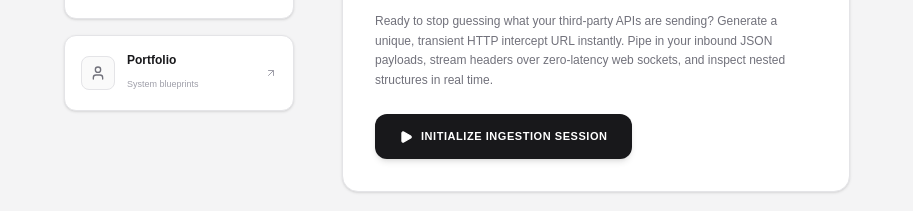
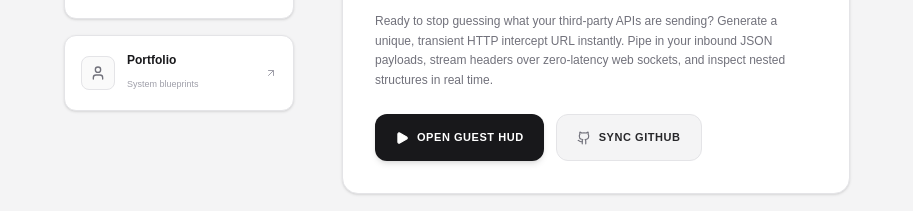
Before and after one commit to iamxenon404/Xenolog404, a Next.js app in the folder frontend/: page / in a window 1280 px wide. Shown: the part 1298-1509 px from the top of the page, without its empty margins (183-1096 px from the left). Built offline with nearby package versions, Linux system fonts and the light colour scheme; no server answers.

Commit message:
updated project buttons to work like hero guest nd sync

```diff
--- a/frontend/app/landing-page/components/Projects.tsx
+++ b/frontend/app/landing-page/components/Projects.tsx
@@ -1,12 +1,15 @@
 'use client';
 
-import { ArrowUpRight, FolderGit2, Github, Play, User, Terminal } from 'lucide-react';
+import { ArrowUpRight, FolderGit2, Github, Play, User, Terminal, ArrowRight, Loader2 } from 'lucide-react';
+import { signIn, useSession } from 'next-auth/react';
 
 interface ProjectsProps {
   onEnterGuest: () => void;
 }
 
 export default function Projects({ onEnterGuest }: ProjectsProps) {
+  const { data: session, status } = useSession();
+
   return (
     <section className="w-full max-w-[850px] mx-auto px-8 py-24 border-t border-zinc-200 dark:border-zinc-900/60 mt-12 text-left transition-colors duration-700">
 
@@ -64,7 +67,7 @@ export default function Projects({ onEnterGuest }: ProjectsProps) {
           </a>
         </div>
 
-        {/* RIGHT COLUMN: ACTION STACK (8 Columns) */}
+        {/* RIGHT COLUMN: ACTION STACK WITH TWO BUTTONS */}
         <div className="md:col-span-8">
 
           {/* DEPLOYMENT PANEL SECTION */}
@@ -84,19 +87,49 @@ export default function Projects({ onEnterGuest }: ProjectsProps) {
                 Ready to stop guessing what your third-party APIs are sending? Generate a unique, transient HTTP intercept URL instantly. Pipe in your inbound JSON payloads, stream headers over zero-latency web sockets, and inspect nested structures in real time.
               </p>
             </div>
+
+            {/* DUAL ACTION BUTTON SYSTEM */}
+            <div className="flex flex-col sm:flex-row gap-3 w-full justify-start relative z-20">
+
+              {/* PRIMARY WORKSPACE LINK */}
               <button
                 onClick={onEnterGuest}
-              className="flex items-center justify-center gap-2 w-full sm:w-auto px-6 py-3.5 rounded-xl bg-zinc-900 dark:bg-white hover:bg-zinc-800 dark:hover:bg-zinc-200 text-white dark:text-black text-[11px] font-mono font-black uppercase tracking-wider transition-all active:scale-[0.98] shadow-md"
+                className="flex items-center justify-center gap-2 px-5 py-3.5 rounded-xl bg-zinc-900 dark:bg-white hover:bg-zinc-800 dark:hover:bg-zinc-200 text-white dark:text-black text-[11px] font-mono font-black uppercase tracking-wider transition-all active:scale-[0.98] shadow-md"
               >
                 <Play className="w-3.5 h-3.5 fill-current" />
-              Initialize Ingestion Session
+                {session ? 'Open Dashboard Console' : 'Open Guest HUD'}
               </button>
+
+              {/* SECONDARY AUTH SWITCH */}
+              {status === "loading" ? (
+                <div className="flex items-center justify-center gap-2 px-5 py-3.5 rounded-xl bg-zinc-100 dark:bg-zinc-900 text-zinc-400 text-[11px] font-mono font-black border border-zinc-200 dark:border-zinc-800/80 min-w-[140px]">
+                  <Loader2 className="w-3.5 h-3.5 animate-spin" />
+                  Checking System Node...
+                </div>
+              ) : session ? (
+                /* ALREADY IN: BACKUP ROUTE TO DASHBOARD */
+                <button
+                  onClick={onEnterGuest}
+                  className="flex items-center justify-center gap-2 px-5 py-3.5 rounded-xl bg-indigo-600 hover:bg-indigo-700 text-white text-[11px] font-mono font-black uppercase tracking-wider transition-all active:scale-[0.98] shadow-md group/proj-dash"
+                >
+                  Go to Dashboard
+                  <ArrowRight className="w-3.5 h-3.5 stroke-[2.5] group-hover/proj-dash:translate-x-0.5 transition-transform" />
+                </button>
+              ) : (
+                /* OFFLINE: RUN LOGIN FLOW */
+                <button
+                  onClick={() => signIn('github')}
+                  className="flex items-center justify-center gap-2 px-5 py-3.5 rounded-xl bg-zinc-100 dark:bg-zinc-900 hover:bg-zinc-200 dark:hover:bg-zinc-800 text-zinc-800 dark:text-zinc-200 text-[11px] font-mono font-black uppercase tracking-wider transition-all border border-zinc-200 dark:border-zinc-800 hover:border-zinc-300 dark:hover:border-zinc-700 active:scale-[0.98]"
+                >
+                  <Github className="w-3.5 h-3.5 text-zinc-500 dark:text-zinc-400" />
+                  Sync GitHub
+                </button>
+              )}
             </div>
 
           </div>
-
         </div>
-
+      </div>
     </section>
   );
 }
```
Lines whose indentation alone changed are shown as unchanged.
